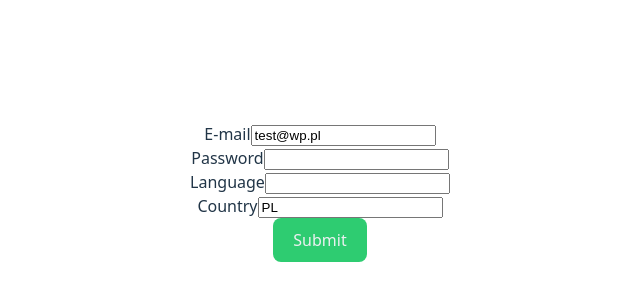
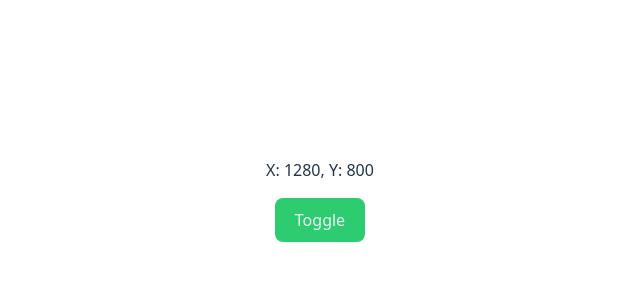
Before and after one commit to patrykomiotek/bosapp, a React (Vite) app: page / in a window 1280 px wide. Shown: the part 208-508 px from the top of the page, without its empty margins (320-960 px from the left). Built offline with nearby package versions, Linux system fonts and the light colour scheme.

Commit message:
feat: with useViewport

```diff
--- a/src/App.tsx
+++ b/src/App.tsx
@@ -1,6 +1,9 @@
 // import { Fragment } from 'react';
+import { Viewport } from "@/components/Viewport";
 import "./App.css";
 import { RegistrationPage } from "@/features/registration/components/RegistrationPage";
+import { useState } from "react";
+import { Button } from "@/ui";
 // import { RegistrationFormRefs } from "./components/RegistrationFormRefs";
 // import { RegistrationFormRHF } from "./components/RegistrationFormRHF";
 // import { ValueKeeper } from "./components/ValueKeeper";
@@ -14,10 +17,14 @@ import { RegistrationPage } from "@/features/registration/components/Registratio
 // import { Text } from './ui' -> '@/ui' -> '@bos/ui`
 
 function App() {
+  const [showViewport, setShowViewport] = useState(true);
+
   return (
     <>
       <div>
-        <RegistrationPage />
+        {showViewport && <Viewport />}
+        <Button onClick={() => setShowViewport(!showViewport)}>Toggle</Button>
+        {/* <RegistrationPage /> */}
         {/* <MagicMouseWrapper /> */}
         {/* <RegistrationFormState /> */}
         {/* <Text>Hello {123}</Text> */}
--- /dev/null
+++ b/src/shared/components/Viewport.tsx
@@ -0,0 +1,13 @@
+import { useViewport } from "@/hooks/useViewport";
+
+export const Viewport = () => {
+  const { x, y } = useViewport();
+
+  return (
+    <div>
+      <p>
+        X: {x}, Y: {y}
+      </p>
+    </div>
+  );
+};
--- /dev/null
+++ b/src/shared/hooks/useViewport.ts
@@ -0,0 +1,28 @@
+import { useEffect, useState } from "react";
+
+const getSize = () => {
+  return {
+    x: window.innerWidth,
+    y: window.innerHeight,
+  };
+};
+
+export const useViewport = () => {
+  const [size, setSize] = useState(getSize());
+
+  const handleResize = () => {
+    console.log("Hello!");
+    setSize(getSize());
+  };
+
+  useEffect(() => {
+    // socket, listener, server-sent events
+    window.addEventListener("resize", handleResize);
+
+    return () => {
+      window.removeEventListener("resize", handleResize);
+    };
+  }, []);
+
+  return size;
+};
```
